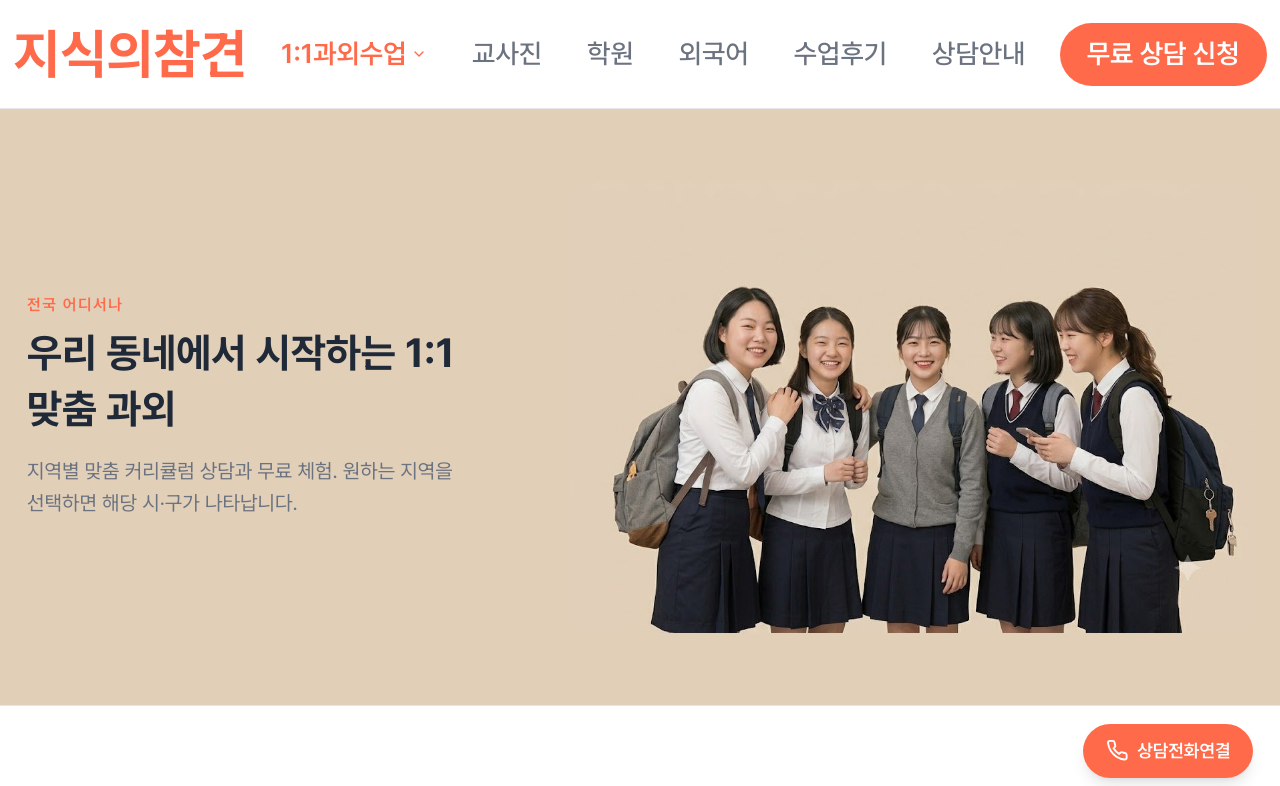
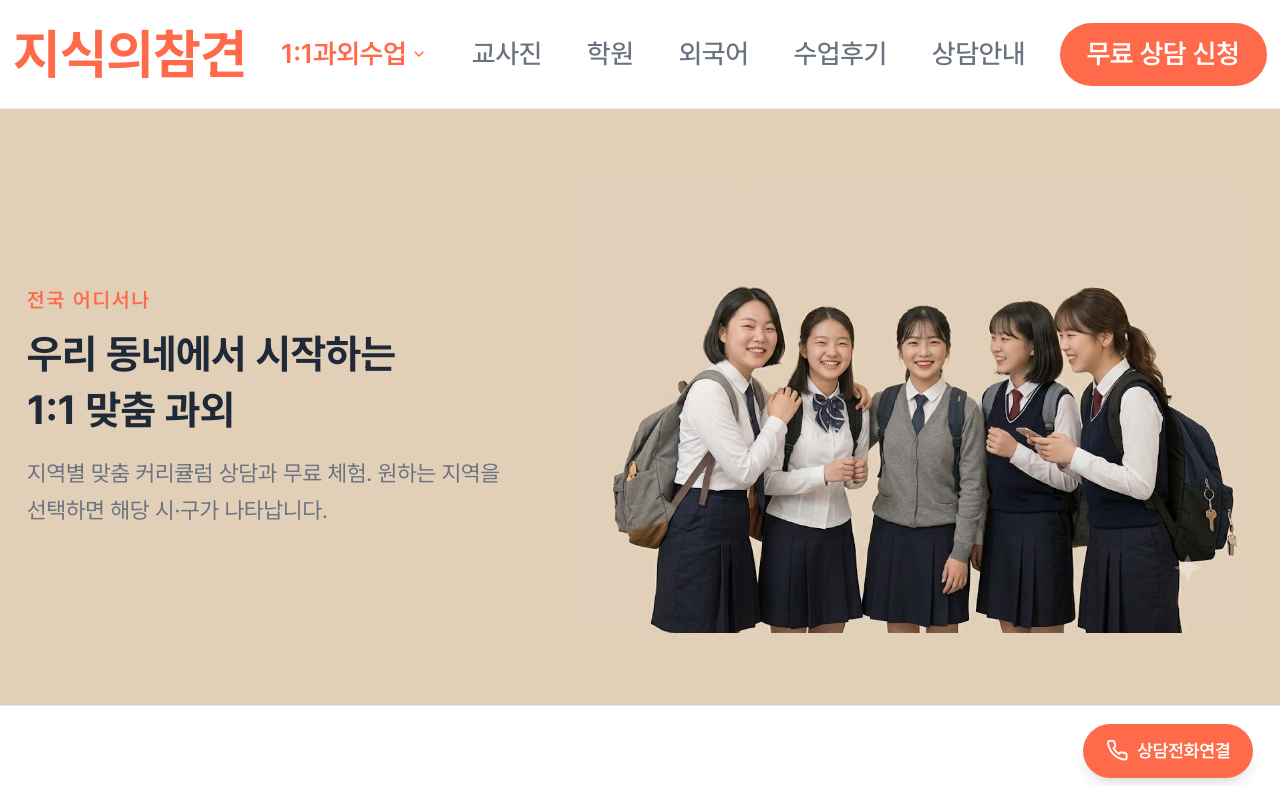
Before and after one commit to ghlfyd12/GwaePick, a Next.js app: page /tutoring/by-region in a window 1280 px wide. Shown: the top 786 px of the page. Built offline with nearby package versions, Linux system fonts and the light colour scheme.

Commit message:
지역별 페이지 헤더 — eyebrow·인트로 글씨 키우기 + 제목 줄바꿈 고정

```diff
--- a/src/app/tutoring/by-region/page.tsx
+++ b/src/app/tutoring/by-region/page.tsx
@@ -13,7 +13,8 @@ import { sidoList } from "@/data/sido";
  *      / 인트로 "지역별 커리큘럼 상담과 무료 체험을 제공합니다. 원하는 지역을 선택해 시·구별로 확인하세요."
  */
 const EYEBROW = "전국 어디서나";
-const HEADLINE = "우리 동네에서 시작하는 1:1 맞춤 과외";
+// 제목은 화면 폭과 무관하게 항상 이 두 줄로 고정(<br/> 로 강제 줄바꿈).
+const HEADLINE_LINES = ["우리 동네에서 시작하는", "1:1 맞춤 과외"];
 const INTRO =
   "지역별 맞춤 커리큘럼 상담과 무료 체험. 원하는 지역을 선택하면 해당 시·구가 나타납니다.";
 
@@ -45,13 +46,15 @@ export default function ByRegionPage() {
         <div className="mx-auto grid max-w-6xl grid-cols-1 items-center gap-8 md:grid-cols-[5fr_7fr] md:gap-12">
           {/* 텍스트 — 모바일 가운데, 데스크톱 왼쪽 정렬 */}
           <div className="text-center md:text-left">
-            <p className="text-sm font-semibold uppercase tracking-widest text-accent">
+            <p className="text-base font-semibold uppercase tracking-widest text-accent md:text-lg">
               {EYEBROW}
             </p>
             <h1 className="mt-2 break-keep text-3xl font-bold leading-snug text-ink sm:text-4xl">
-              {HEADLINE}
+              {HEADLINE_LINES[0]}
+              <br />
+              {HEADLINE_LINES[1]}
             </h1>
-            <p className="mx-auto mt-4 max-w-md break-keep text-base leading-relaxed text-muted sm:text-lg md:mx-0">
+            <p className="mx-auto mt-4 max-w-md break-keep text-lg leading-relaxed text-muted sm:text-xl md:mx-0">
               {INTRO}
             </p>
           </div>
```
